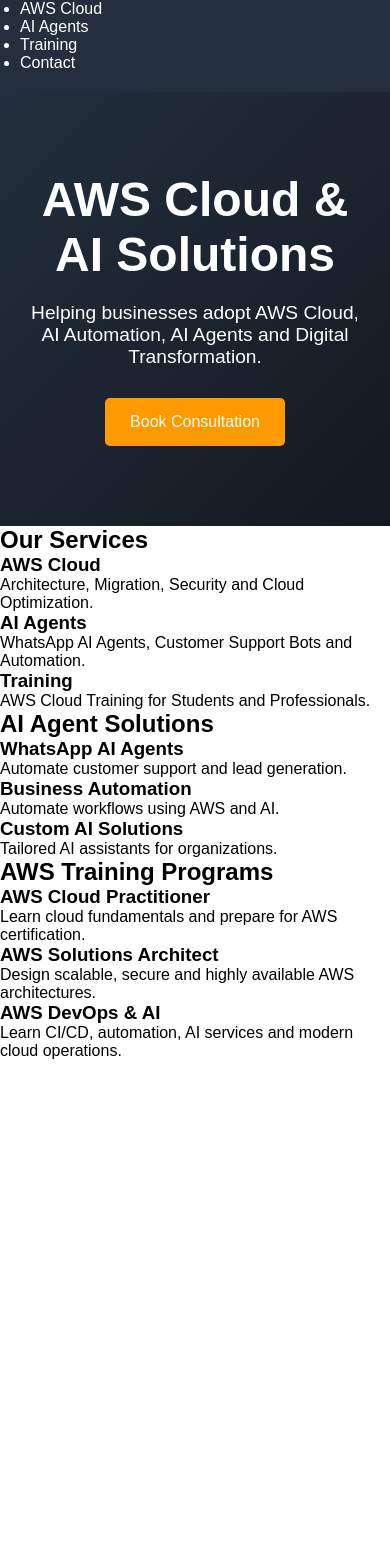
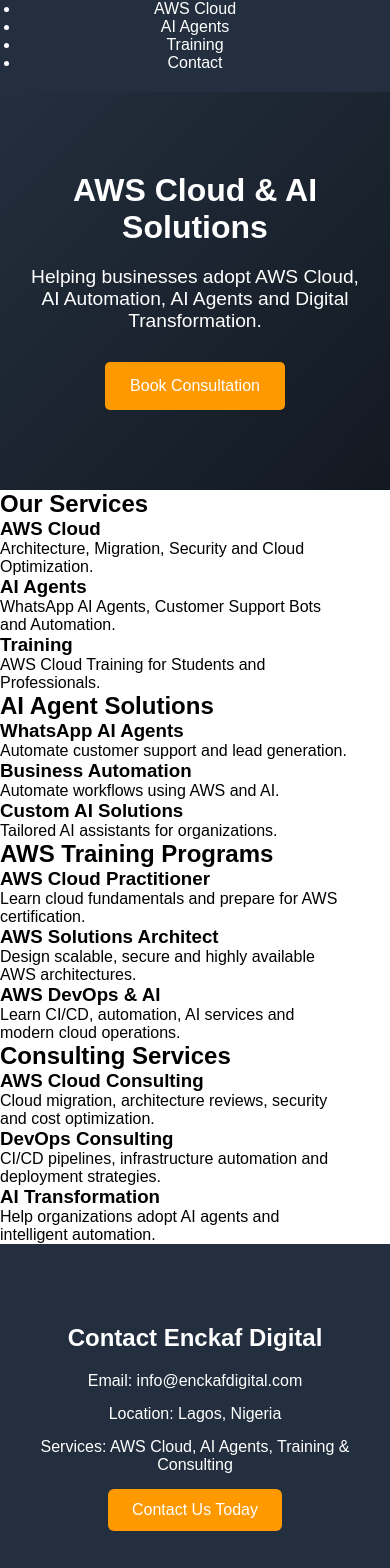
Before and after one commit to soyekale1/enckaf-digital-react, a React (Vite) app: page / in a window 390 px wide. Shown: the part 66-1634 px from the top of the page. Before the commit the page ends 1126 px from the top, so only its background shows below. Built offline with nearby package versions, Linux system fonts and the light colour scheme.

Commit message:
Added consulting, contact and mobile responsive design

```diff
--- a/src/App.css
+++ b/src/App.css
@@ -42,3 +42,48 @@
 button:hover {
   opacity: 0.9;
 }
+.contact {
+  background: #232f3e;
+  color: white;
+  text-align: center;
+  padding: 80px 20px;
+}
+
+.contact h2 {
+  margin-bottom: 20px;
+}
+
+.contact p {
+  margin-bottom: 15px;
+}
+
+.contact button {
+  padding: 12px 24px;
+  border: none;
+  border-radius: 6px;
+  cursor: pointer;
+}@media (max-width: 768px) {
+
+  .navbar {
+    flex-direction: column;
+    text-align: center;
+  }
+
+  .navbar ul {
+    flex-direction: column;
+    padding: 0;
+  }
+
+  .hero h1 {
+    font-size: 2rem;
+  }
+
+  .cards {
+    flex-direction: column;
+    align-items: center;
+  }
+
+  .card {
+    width: 90%;
+  }
+}
--- a/src/App.jsx
+++ b/src/App.jsx
@@ -98,6 +98,41 @@
       </p>
     </div>
   </div>
+</section> <section className="services">
+  <h2>Consulting Services</h2>
+
+  <div className="cards">
+    <div className="card">
+      <h3>AWS Cloud Consulting</h3>
+      <p>
+        Cloud migration, architecture reviews, security and cost optimization.
+      </p>
+    </div>
+
+    <div className="card">
+      <h3>DevOps Consulting</h3>
+      <p>
+        CI/CD pipelines, infrastructure automation and deployment strategies.
+      </p>
+    </div>
+
+    <div className="card">
+      <h3>AI Transformation</h3>
+      <p>
+        Help organizations adopt AI agents and intelligent automation.
+      </p>
+    </div>
+  </div>
+</section>  <section className="contact">
+  <h2>Contact Enckaf Digital</h2>
+
+  <p>Email: info@enckafdigital.com</p>
+
+  <p>Location: Lagos, Nigeria</p>
+
+  <p>Services: AWS Cloud, AI Agents, Training & Consulting</p>
+
+  <button>Contact Us Today</button>
 </section>
     </>
   );
```
